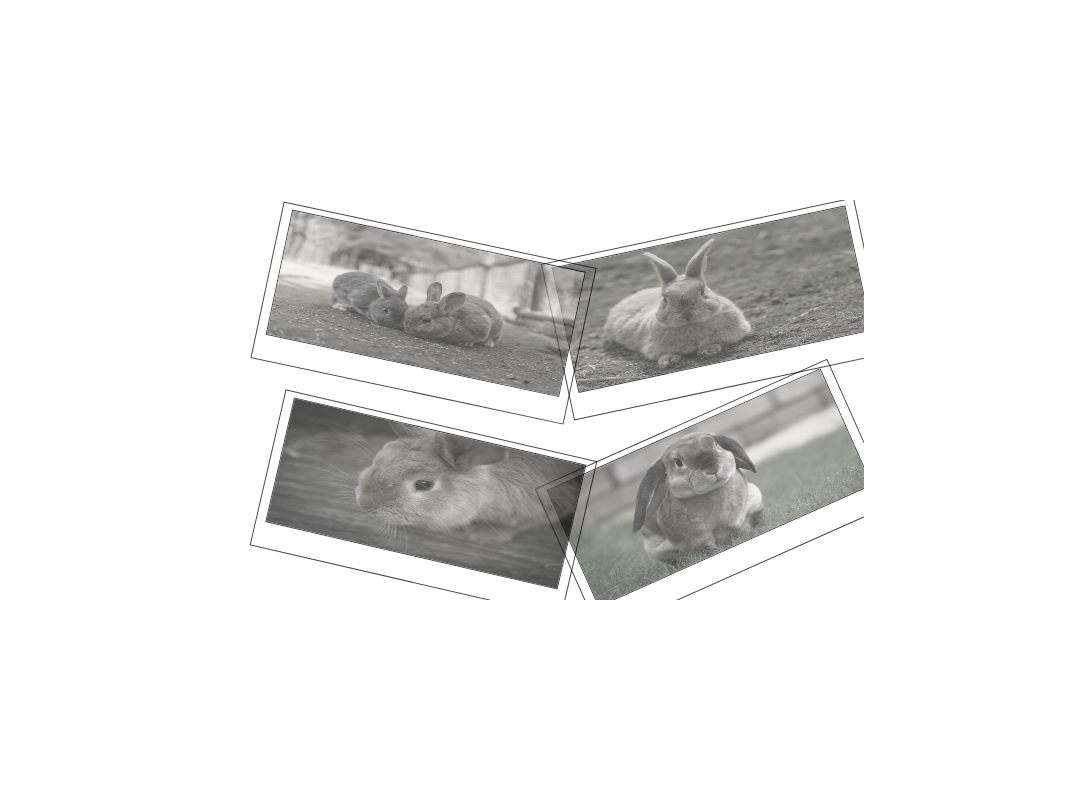
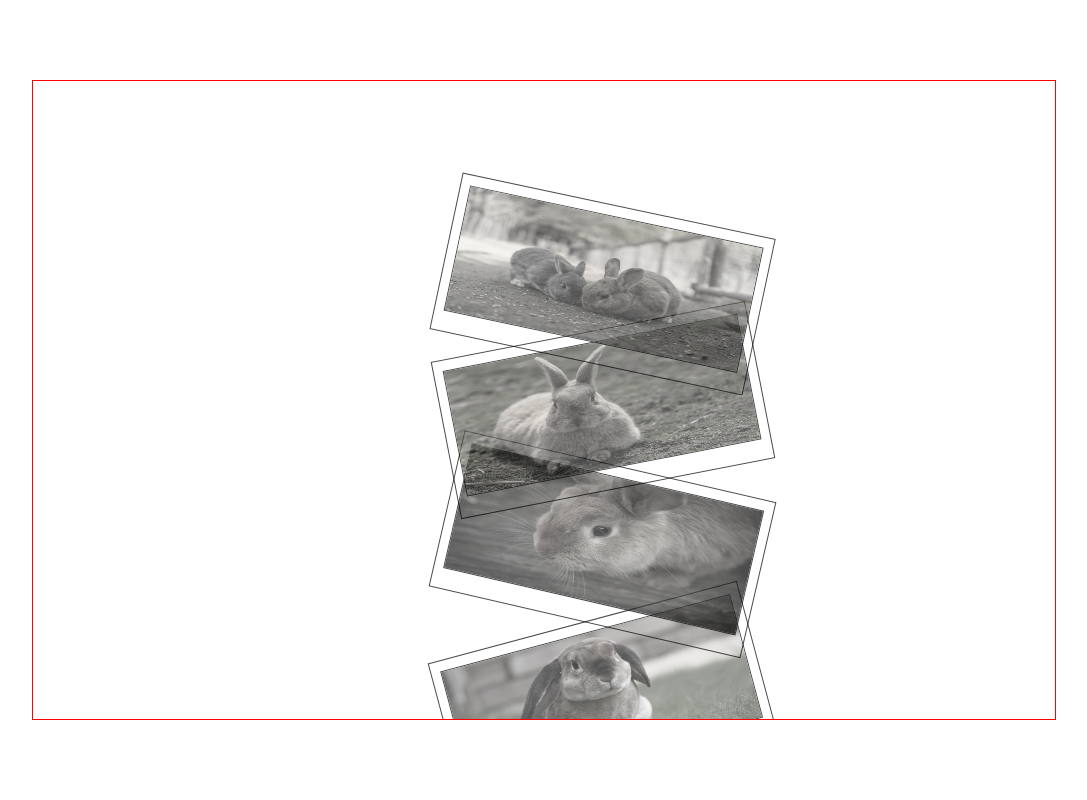
Before and after one commit to dhlavacova/Galerie, a plain HTML site: page index.html in a window 1280 px wide. Shown: the whole page, without its empty margins (96-1183 px from the left). Drawn offline with Linux system fonts and the light colour scheme.

Commit message:
neue version

```diff
--- a/css/style.css
+++ b/css/style.css
@@ -15,12 +15,13 @@ body{
     display: flex;
     justify-content: center;
     align-items: center;
-    width: 50vw;
-    height: 50vh;
+    width: 80vw;
+    height: 80vh;
     position: relative;
     overflow: hidden;
+    border: 1px solid red;
 }
-.main-container span img{
+.main-container span{
     display: flex;
     justify-content: center;
     align-items: center;
@@ -31,13 +32,13 @@ display: flex;
     border: 1px solid black;
     width: 20rem;
     height: 10rem;
-    margin: 20px;
+
     }
 
 img{
     filter: grayscale(90%);
     position: relative;
-    top:5px;
+    bottom:5px;
     width: 300px;
     border: 1px solid black;
 
@@ -47,16 +48,16 @@ span:first-child{
     transform: rotate(12deg) translate(10px, 1px);
     z-index: 6;
     position: absolute;
-     top:10px;
-    left: 10px;
+     top:120px;
+    left: 400px;
     opacity:0.70;
 }
 span:nth-child(2){
-    transform: rotate(-12deg) translate(10px, 1px);
+    transform: rotate(-11deg) translate(10px, 1px);
     z-index: 5;
     position: absolute;
-    top:10px;
-    left: 300px;
+    top:250px;
+    left: 400px;
     opacity:0.70;
 }
 
@@ -64,15 +65,22 @@ span:nth-child(3){
     transform: rotate(13deg) translate(10px, 1px);
     z-index: 3;
     position: absolute;
-    top: 200px;
-    left: 10px;
+    top: 380px;
+    left: 400px;
     opacity:0.70;
 }
 span:last-child{
-    transform: rotate(336deg) translate(10px, 1px);
+    transform: rotate(345deg) translate(10px, 1px);
     z-index: 2;
     position: absolute;
-    top:200px;
-    left:300px;
+    top:540px;
+    left:400px;
     opacity:0.70;
 }
+
+@media (max-width: 768px) {
+.main-container{
+    width: 100vw;
+    height: 60vw;
+}
+}
```
